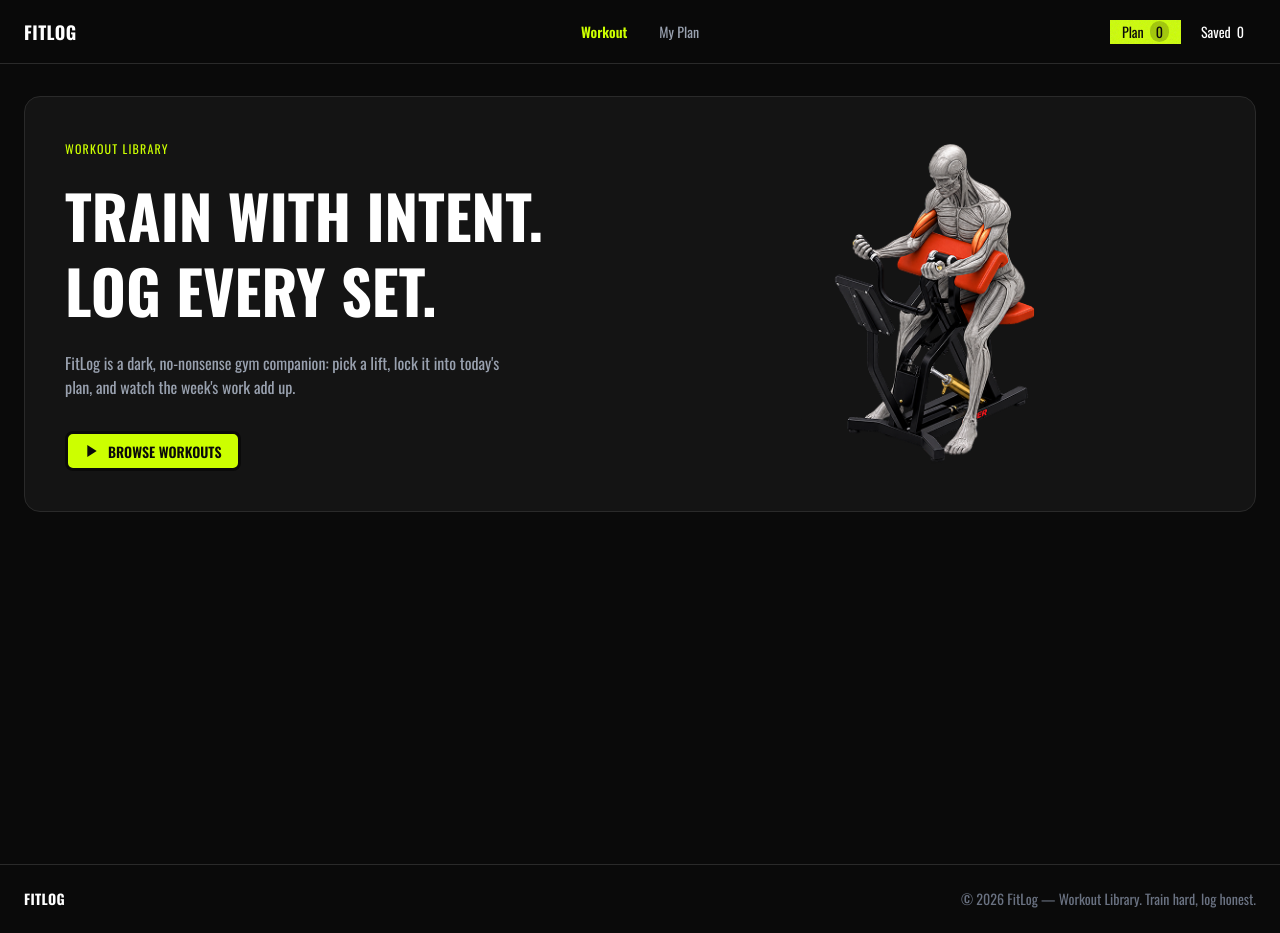
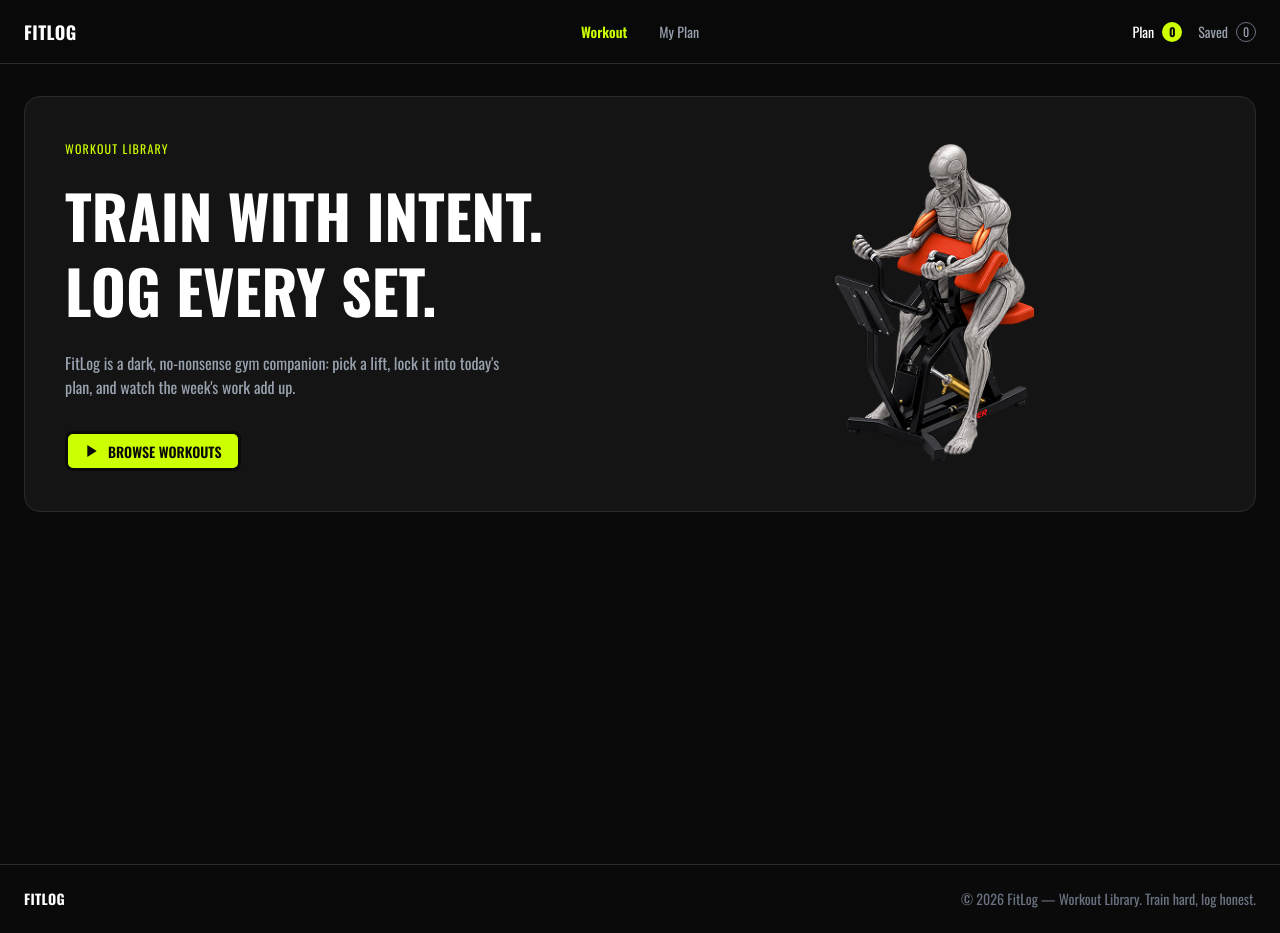
Before and after one commit to rufaidaMazumder/my_first_nextJS_project, a Next.js app: page / in a window 1280 px wide. Built offline with nearby package versions, Linux system fonts and the light colour scheme.

Commit message:
Updated the Navbar

```diff
--- a/src/components/Navbar.tsx
+++ b/src/components/Navbar.tsx
@@ -24,12 +24,18 @@ export default function Navbar() {
         <Link href="/my-plan" className={linkClass("/my-plan")}>My Plan</Link>
       </div>
 
-      <div className="navbar-end gap-2">
-        <Link href="/my-plan" className="badge badge-primary gap-1.5 py-3 px-3">
-          Plan <span className="bg-black/20 rounded-full px-1.5">{plan.length}</span>
+      <div className="navbar-end gap-4 text-sm">
+        <Link href="/my-plan" className="flex items-center gap-2 text-white">
+          Plan
+          <span className="w-5 h-5 flex items-center justify-center rounded-full bg-primary text-primary-content text-xs font-bold">
+            {plan.length}
+          </span>
         </Link>
-        <Link href="/my-plan" className="badge badge-outline gap-1.5 py-3 px-3">
-          Saved <span>{saved.length}</span>
+        <Link href="/my-plan" className="flex items-center gap-2 text-gray-400">
+          Saved
+          <span className="w-5 h-5 flex items-center justify-center rounded-full border border-gray-500 text-xs">
+            {saved.length}
+          </span>
         </Link>
       </div>
     </div>
```
